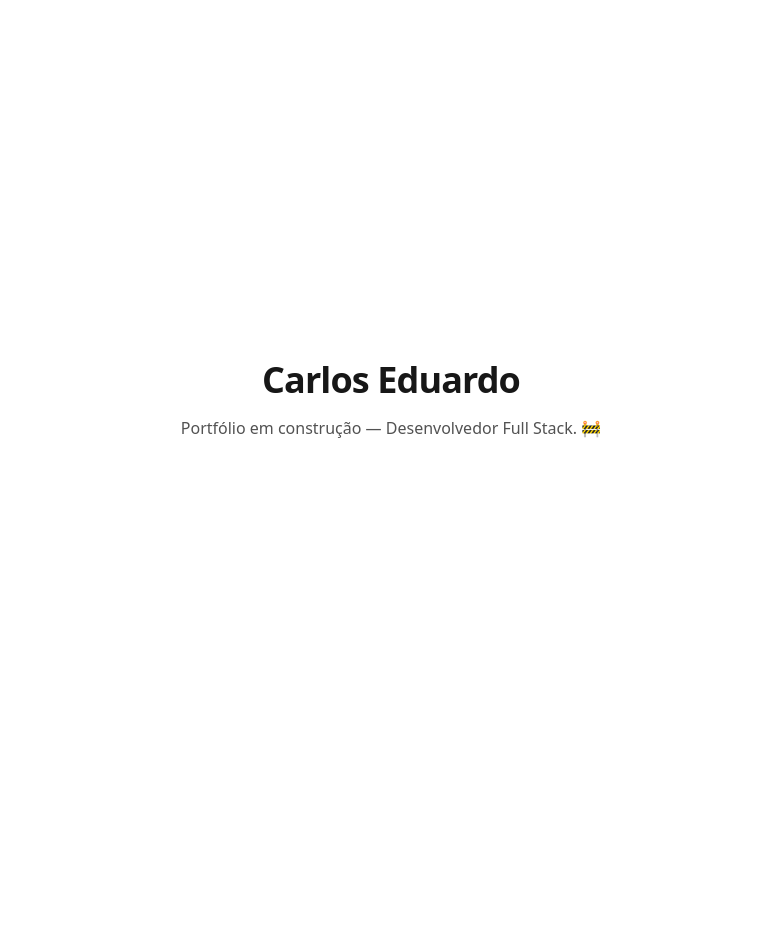
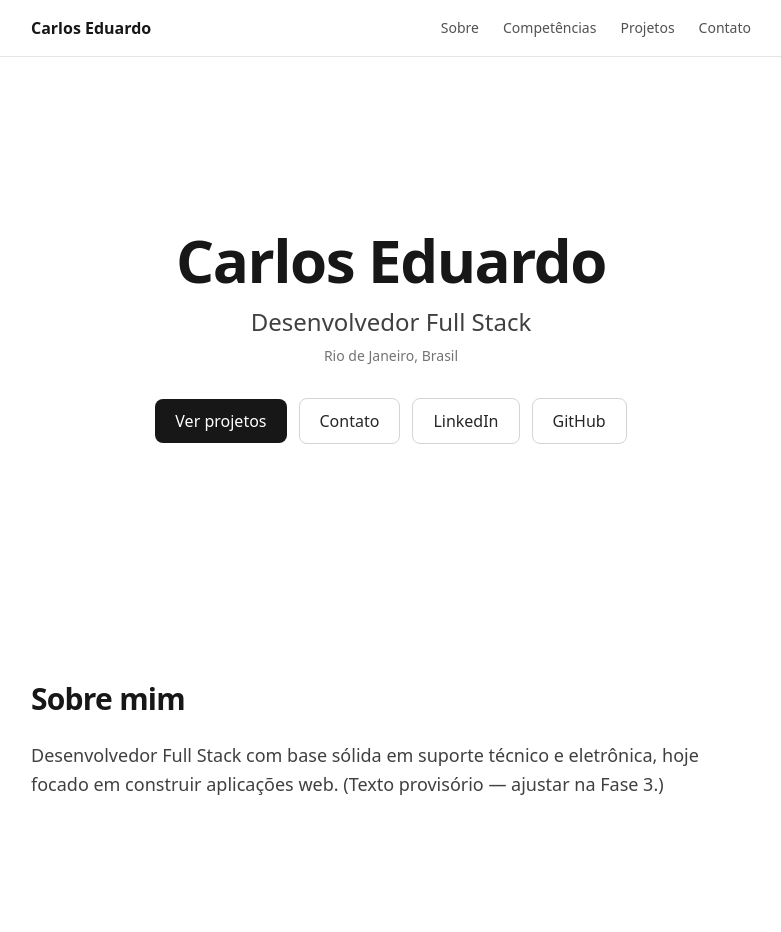
Before and after one commit to Streche/Streche.github.io, a React (Vite) app: page / in a window 1280 px wide. Shown: the top 932 px of the page, without its empty margins (249-1030 px from the left). Before the commit the page ends 800 px from the top, so only its background shows below. Built offline with nearby package versions, Linux system fonts and the light colour scheme.

Commit message:
feat: secoes do portfolio (hero, sobre, competencias, projetos, contato) (Fase 3)

```diff
--- a/index.html
+++ b/index.html
@@ -1,10 +1,23 @@
 <!doctype html>
-<html lang="en">
+<html lang="pt-BR">
   <head>
     <meta charset="UTF-8" />
     <link rel="icon" type="image/svg+xml" href="/favicon.svg" />
     <meta name="viewport" content="width=device-width, initial-scale=1.0" />
-    <title>streche-github-io</title>
+    <title>Carlos Eduardo — Desenvolvedor Full Stack</title>
+    <meta
+      name="description"
+      content="Portfólio de Carlos Eduardo, Desenvolvedor Full Stack. Projetos, competências e um mini-game 2D."
+    />
+    <meta
+      property="og:title"
+      content="Carlos Eduardo — Desenvolvedor Full Stack"
+    />
+    <meta
+      property="og:description"
+      content="Portfólio de Carlos Eduardo, Desenvolvedor Full Stack. Projetos, competências e um mini-game 2D."
+    />
+    <meta property="og:type" content="website" />
   </head>
   <body>
     <div id="root"></div>
--- a/src/App.tsx
+++ b/src/App.tsx
@@ -1,17 +1,63 @@
-/**
- * App raiz. Estrutura real (seções do portfólio + jogo) entra nas Fases 3 e 4.
- * Por enquanto, um placeholder mínimo que valida Tailwind e o build.
- */
+import { profile } from './data/profile'
+import { Hero } from './sections/Hero'
+import { About } from './sections/About'
+import { Skills } from './sections/Skills'
+import { Projects } from './sections/Projects'
+import { Contact } from './sections/Contact'
+
+const navLinks = [
+  { href: '#sobre', label: 'Sobre' },
+  { href: '#competencias', label: 'Competências' },
+  { href: '#projetos', label: 'Projetos' },
+  { href: '#contato', label: 'Contato' },
+]
+
 function App() {
   return (
-    <main className="flex min-h-svh flex-col items-center justify-center gap-4 bg-white p-8 text-center dark:bg-neutral-950">
-      <h1 className="text-4xl font-bold tracking-tight text-neutral-900 dark:text-neutral-100">
-        Carlos Eduardo
-      </h1>
-      <p className="max-w-md text-neutral-600 dark:text-neutral-400">
-        Portfólio em construção — Desenvolvedor Full Stack. 🚧
-      </p>
-    </main>
+    <div className="min-h-svh bg-white text-neutral-900 dark:bg-neutral-950 dark:text-neutral-100">
+      {/* Skip link: acessibilidade para navegação por teclado. */}
+      <a
+        href="#conteudo"
+        className="sr-only focus:not-sr-only focus:absolute focus:left-4 focus:top-4 focus:z-50 focus:rounded-lg focus:bg-neutral-900 focus:px-4 focus:py-2 focus:text-white"
+      >
+        Pular para o conteúdo
+      </a>
+
+      <header className="sticky top-0 z-40 border-b border-neutral-200 bg-white/80 backdrop-blur dark:border-neutral-800 dark:bg-neutral-950/80">
+        <nav
+          aria-label="Navegação principal"
+          className="mx-auto flex max-w-3xl items-center justify-between px-6 py-4"
+        >
+          <a href="#inicio" className="font-semibold">
+            {profile.name}
+          </a>
+          <ul className="hidden gap-6 text-sm sm:flex">
+            {navLinks.map((link) => (
+              <li key={link.href}>
+                <a
+                  href={link.href}
+                  className="text-neutral-600 transition-colors hover:text-neutral-900 dark:text-neutral-400 dark:hover:text-neutral-100"
+                >
+                  {link.label}
+                </a>
+              </li>
+            ))}
+          </ul>
+        </nav>
+      </header>
+
+      <main id="conteudo">
+        <Hero />
+        <About />
+        <Skills />
+        <Projects />
+        <Contact />
+      </main>
+
+      <footer className="border-t border-neutral-200 py-8 text-center text-sm text-neutral-500 dark:border-neutral-800 dark:text-neutral-400">
+        © {new Date().getFullYear()} {profile.name}
+      </footer>
+    </div>
   )
 }
 
--- /dev/null
+++ b/src/components/ExternalLink.tsx
@@ -0,0 +1,24 @@
+import type { ReactNode } from 'react'
+
+interface ExternalLinkProps {
+  href: string
+  children: ReactNode
+  className?: string
+}
+
+/**
+ * Link externo seguro: sempre usa rel="noopener noreferrer" para evitar
+ * que a página de destino acesse `window.opener` (segurança).
+ */
+export function ExternalLink({ href, children, className }: ExternalLinkProps) {
+  return (
+    <a
+      href={href}
+      target="_blank"
+      rel="noopener noreferrer"
+      className={className}
+    >
+      {children}
+    </a>
+  )
+}
--- /dev/null
+++ b/src/components/Section.tsx
@@ -0,0 +1,31 @@
+import type { ReactNode } from 'react'
+
+interface SectionProps {
+  /** Usado como âncora de navegação e para o aria-labelledby. */
+  id: string
+  title: string
+  children: ReactNode
+}
+
+/**
+ * Wrapper semântico de seção: garante <section> com cabeçalho acessível
+ * (aria-labelledby) e espaçamento consistente em todo o site.
+ */
+export function Section({ id, title, children }: SectionProps) {
+  const headingId = `${id}-title`
+  return (
+    <section
+      id={id}
+      aria-labelledby={headingId}
+      className="mx-auto w-full max-w-3xl scroll-mt-20 px-6 py-16"
+    >
+      <h2
+        id={headingId}
+        className="mb-6 text-2xl font-bold tracking-tight text-neutral-900 sm:text-3xl dark:text-neutral-100"
+      >
+        {title}
+      </h2>
+      {children}
+    </section>
+  )
+}
--- /dev/null
+++ b/src/components/Tag.tsx
@@ -0,0 +1,12 @@
+interface TagProps {
+  children: string
+}
+
+/** Etiqueta visual para tecnologias/competências. */
+export function Tag({ children }: TagProps) {
+  return (
+    <span className="inline-flex items-center rounded-full border border-neutral-200 bg-neutral-50 px-3 py-1 text-sm font-medium text-neutral-700 dark:border-neutral-700 dark:bg-neutral-900 dark:text-neutral-300">
+      {children}
+    </span>
+  )
+}
--- /dev/null
+++ b/src/sections/About.tsx
@@ -0,0 +1,13 @@
+import { profile } from '../data/profile'
+import { Section } from '../components/Section'
+
+/** Seção "Sobre mim". */
+export function About() {
+  return (
+    <Section id="sobre" title="Sobre mim">
+      <p className="text-lg leading-relaxed text-neutral-700 dark:text-neutral-300">
+        {profile.about}
+      </p>
+    </Section>
+  )
+}
--- /dev/null
+++ b/src/sections/Contact.tsx
@@ -0,0 +1,26 @@
+import { profile } from '../data/profile'
+import { Section } from '../components/Section'
+import { ExternalLink } from '../components/ExternalLink'
+
+/** Seção de contato com os links do perfil. */
+export function Contact() {
+  return (
+    <Section id="contato" title="Contato">
+      <p className="mb-4 text-lg text-neutral-700 dark:text-neutral-300">
+        Vamos conversar? Me encontre nestes canais:
+      </p>
+      <ul className="flex flex-wrap gap-3">
+        {profile.contacts.map((contact) => (
+          <li key={contact.type}>
+            <ExternalLink
+              href={contact.href}
+              className="inline-flex rounded-lg border border-neutral-300 px-5 py-2.5 font-medium text-neutral-800 transition-colors hover:bg-neutral-100 focus-visible:outline-2 focus-visible:outline-offset-2 focus-visible:outline-neutral-900 dark:border-neutral-700 dark:text-neutral-200 dark:hover:bg-neutral-900"
+            >
+              {contact.label}
+            </ExternalLink>
+          </li>
+        ))}
+      </ul>
+    </Section>
+  )
+}
--- /dev/null
+++ b/src/sections/Hero.tsx
@@ -0,0 +1,49 @@
+import { profile } from '../data/profile'
+import { ExternalLink } from '../components/ExternalLink'
+
+/** Seção de abertura: nome, cargo, localização e chamadas para ação. */
+export function Hero() {
+  return (
+    <section
+      id="inicio"
+      className="mx-auto flex min-h-[70svh] w-full max-w-3xl flex-col items-center justify-center px-6 py-20 text-center"
+    >
+      <h1 className="text-4xl font-bold tracking-tight text-neutral-900 sm:text-6xl dark:text-neutral-50">
+        {profile.name}
+      </h1>
+      <p className="mt-4 text-xl text-neutral-700 sm:text-2xl dark:text-neutral-300">
+        {profile.role}
+      </p>
+      <p className="mt-2 text-sm text-neutral-500 dark:text-neutral-400">
+        {profile.location}
+      </p>
+
+      <nav
+        aria-label="Ações principais"
+        className="mt-8 flex flex-wrap items-center justify-center gap-3"
+      >
+        <a
+          href="#projetos"
+          className="rounded-lg bg-neutral-900 px-5 py-2.5 font-medium text-white transition-colors hover:bg-neutral-700 focus-visible:outline-2 focus-visible:outline-offset-2 focus-visible:outline-neutral-900 dark:bg-neutral-100 dark:text-neutral-900 dark:hover:bg-neutral-300"
+        >
+          Ver projetos
+        </a>
+        <a
+          href="#contato"
+          className="rounded-lg border border-neutral-300 px-5 py-2.5 font-medium text-neutral-800 transition-colors hover:bg-neutral-100 focus-visible:outline-2 focus-visible:outline-offset-2 focus-visible:outline-neutral-900 dark:border-neutral-700 dark:text-neutral-200 dark:hover:bg-neutral-900"
+        >
+          Contato
+        </a>
+        {profile.contacts.map((contact) => (
+          <ExternalLink
+            key={contact.type}
+            href={contact.href}
+            className="rounded-lg border border-neutral-300 px-5 py-2.5 font-medium text-neutral-800 transition-colors hover:bg-neutral-100 focus-visible:outline-2 focus-visible:outline-offset-2 focus-visible:outline-neutral-900 dark:border-neutral-700 dark:text-neutral-200 dark:hover:bg-neutral-900"
+          >
+            {contact.label}
+          </ExternalLink>
+        ))}
+      </nav>
+    </section>
+  )
+}
--- /dev/null
+++ b/src/sections/Projects.tsx
@@ -0,0 +1,52 @@
+import { profile } from '../data/profile'
+import { Section } from '../components/Section'
+import { Tag } from '../components/Tag'
+import { ExternalLink } from '../components/ExternalLink'
+
+/** Seção de projetos. */
+export function Projects() {
+  return (
+    <Section id="projetos" title="Projetos">
+      <ul className="grid gap-6 sm:grid-cols-2">
+        {profile.projects.map((project) => (
+          <li
+            key={project.name}
+            className="flex flex-col rounded-xl border border-neutral-200 p-6 dark:border-neutral-800"
+          >
+            <h3 className="text-lg font-semibold text-neutral-900 dark:text-neutral-100">
+              {project.name}
+            </h3>
+            <p className="mt-2 flex-1 text-neutral-700 dark:text-neutral-300">
+              {project.description}
+            </p>
+            <ul className="mt-4 flex flex-wrap gap-2">
+              {project.tags.map((tag) => (
+                <li key={tag}>
+                  <Tag>{tag}</Tag>
+                </li>
+              ))}
+            </ul>
+            <div className="mt-4 flex gap-4 text-sm font-medium">
+              {project.repoUrl && (
+                <ExternalLink
+                  href={project.repoUrl}
+                  className="text-neutral-900 underline underline-offset-4 hover:no-underline dark:text-neutral-100"
+                >
+                  Código
+                </ExternalLink>
+              )}
+              {project.liveUrl && (
+                <ExternalLink
+                  href={project.liveUrl}
+                  className="text-neutral-900 underline underline-offset-4 hover:no-underline dark:text-neutral-100"
+                >
+                  Ver ao vivo
+                </ExternalLink>
+              )}
+            </div>
+          </li>
+        ))}
+      </ul>
+    </Section>
+  )
+}
--- /dev/null
+++ b/src/sections/Skills.tsx
@@ -0,0 +1,27 @@
+import { profile } from '../data/profile'
+import { Section } from '../components/Section'
+import { Tag } from '../components/Tag'
+
+/** Seção de competências, agrupadas por categoria. */
+export function Skills() {
+  return (
+    <Section id="competencias" title="Competências">
+      <div className="space-y-6">
+        {profile.skills.map((group) => (
+          <div key={group.label}>
+            <h3 className="mb-3 text-sm font-semibold tracking-wide text-neutral-500 uppercase dark:text-neutral-400">
+              {group.label}
+            </h3>
+            <ul className="flex flex-wrap gap-2">
+              {group.items.map((item) => (
+                <li key={item}>
+                  <Tag>{item}</Tag>
+                </li>
+              ))}
+            </ul>
+          </div>
+        ))}
+      </div>
+    </Section>
+  )
+}
```
Also changed, not shown: 1 other file (tests, documents, lock files or other folders).
